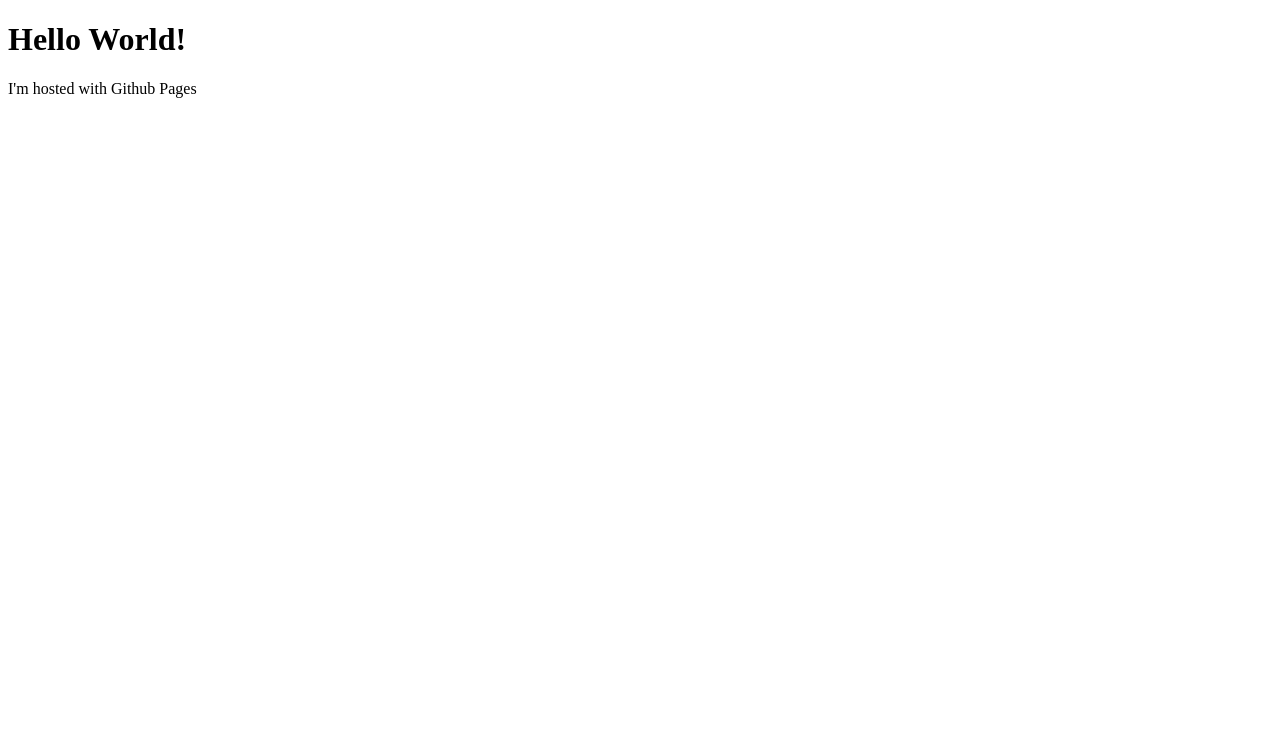
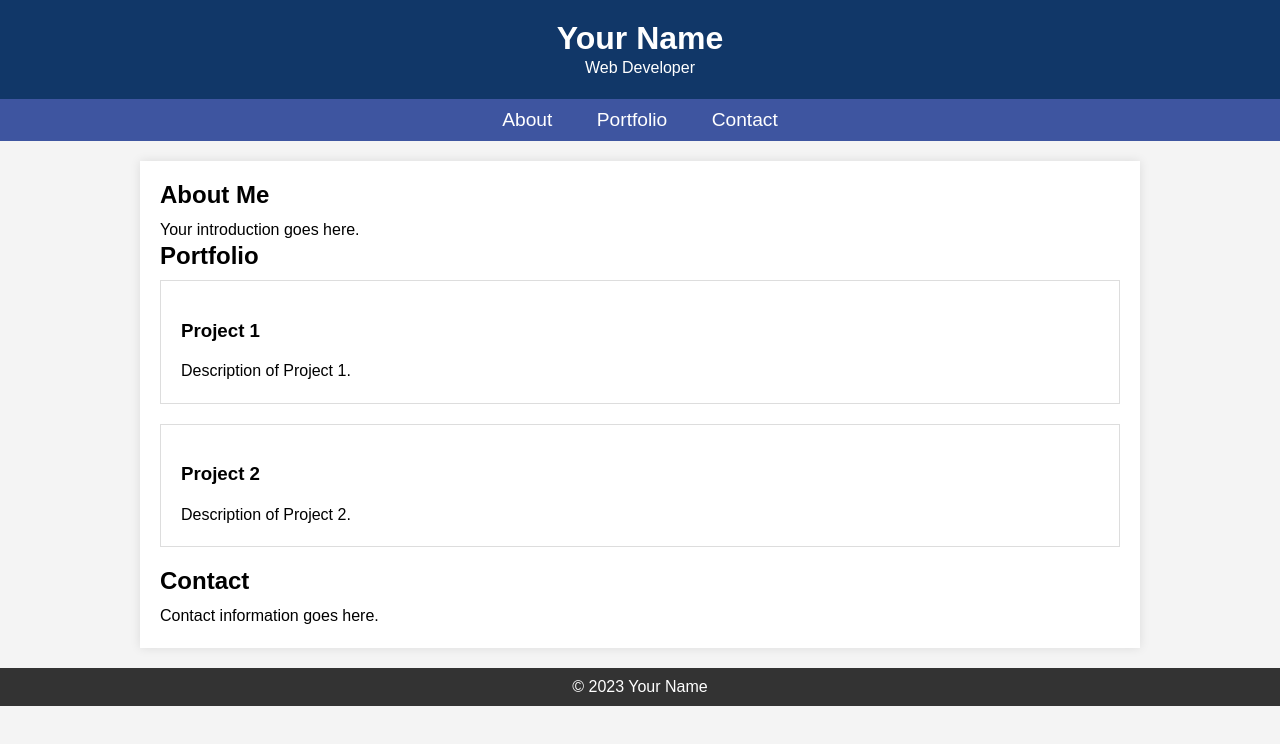
Before and after one commit to azzamjhd/azzamjhd.github.io, a plain HTML site: page index.html in a window 1280 px wide. Drawn offline with Linux system fonts and the light colour scheme.

Commit message:
added styles.css and update index.html

```diff
--- a/index.html
+++ b/index.html
@@ -1,7 +1,45 @@
 <!DOCTYPE html>
-<html>
-    <body>
-        <h1>Hello World!</h1>
-        <p>I'm hosted with Github Pages</p>
-    </body>
+<html lang="en">
+<head>
+    <meta charset="UTF-8">
+    <meta name="viewport" content="width=device-width, initial-scale=1.0">
+    <title>Your Portfolio</title>
+    <link rel="stylesheet" type="text/css" href="styles.css">
+</head>
+<body>
+    <header>
+        <h1>Your Name</h1>
+        <p>Web Developer</p>
+    </header>
+    <nav>
+        <a href="#about">About</a>
+        <a href="#portfolio">Portfolio</a>
+        <a href="#contact">Contact</a>
+    </nav>
+    <div class="container">
+        <section id="about">
+            <h2>About Me</h2>
+            <p>Your introduction goes here.</p>
+        </section>
+        <section id="portfolio">
+            <h2>Portfolio</h2>
+            <div class="portfolio-item">
+                <h3>Project 1</h3>
+                <p>Description of Project 1.</p>
+            </div>
+            <div class="portfolio-item">
+                <h3>Project 2</h3>
+                <p>Description of Project 2.</p>
+            </div>
+            <!-- Add more portfolio items as needed -->
+        </section>
+        <section id="contact">
+            <h2>Contact</h2>
+            <p>Contact information goes here.</p>
+        </section>
+    </div>
+    <footer>
+        &copy; 2023 Your Name
+    </footer>
+</body>
 </html>
--- /dev/null
+++ b/styles.css
@@ -0,0 +1,99 @@
+/* Reset some default styles */
+body, h1, h2, p {
+    margin: 0;
+    padding: 0;
+}
+
+body {
+    font-family: Arial, Helvetica, sans-serif;
+    background-color: #f4f4f4;
+}
+
+header {
+    background-color: #113768;
+    color: #fff;
+    text-align: center;
+    padding: 20px 0;
+    animation: fadeIn 1s;
+}
+
+header h1 {
+    font-size: 2rem;
+}
+
+nav {
+    text-align: center;
+    background-color: #3e55a0;
+    padding: 10px 0;
+}
+
+nav a {
+    color: #fff;
+    text-decoration: none;
+    margin: 0 20px;
+    font-size: 1.2rem;
+    transition: color 0.3s ease;
+}
+
+nav a:hover {
+    color: #ff6600;
+}
+
+.container {
+    max-width: 960px;
+    margin: 20px auto;
+    padding: 20px;
+    background-color: #fff;
+    box-shadow: 0 0 10px rgba(0, 0, 0, 0.1);
+    animation: slideIn 1s;
+}
+
+h2 {
+    font-size: 1.5rem;
+    margin-bottom: 10px;
+}
+
+p {
+    font-size: 1rem;
+    line-height: 1.4;
+}
+
+.portfolio-item {
+    margin-bottom: 20px;
+    border: 1px solid #ddd;
+    padding: 20px;
+    transition: transform 0.3s ease;
+}
+
+.portfolio-item:hover {
+    transform: scale(1.05);
+    box-shadow: 0 0 10px rgba(0, 0, 0, 0.2);
+}
+
+footer {
+    text-align: center;
+    background-color: #333;
+    color: #fff;
+    padding: 10px 0;
+    animation: fadeIn 1s;
+}
+
+@keyframes fadeIn {
+    0% {
+        opacity: 0;
+    }
+    100% {
+        opacity: 1;
+    }
+}
+
+@keyframes slideIn {
+    0% {
+        transform: translateY(-20px);
+        opacity: 0;
+    }
+    100% {
+        transform: translateY(0);
+        opacity: 1;
+    }
+}
```
